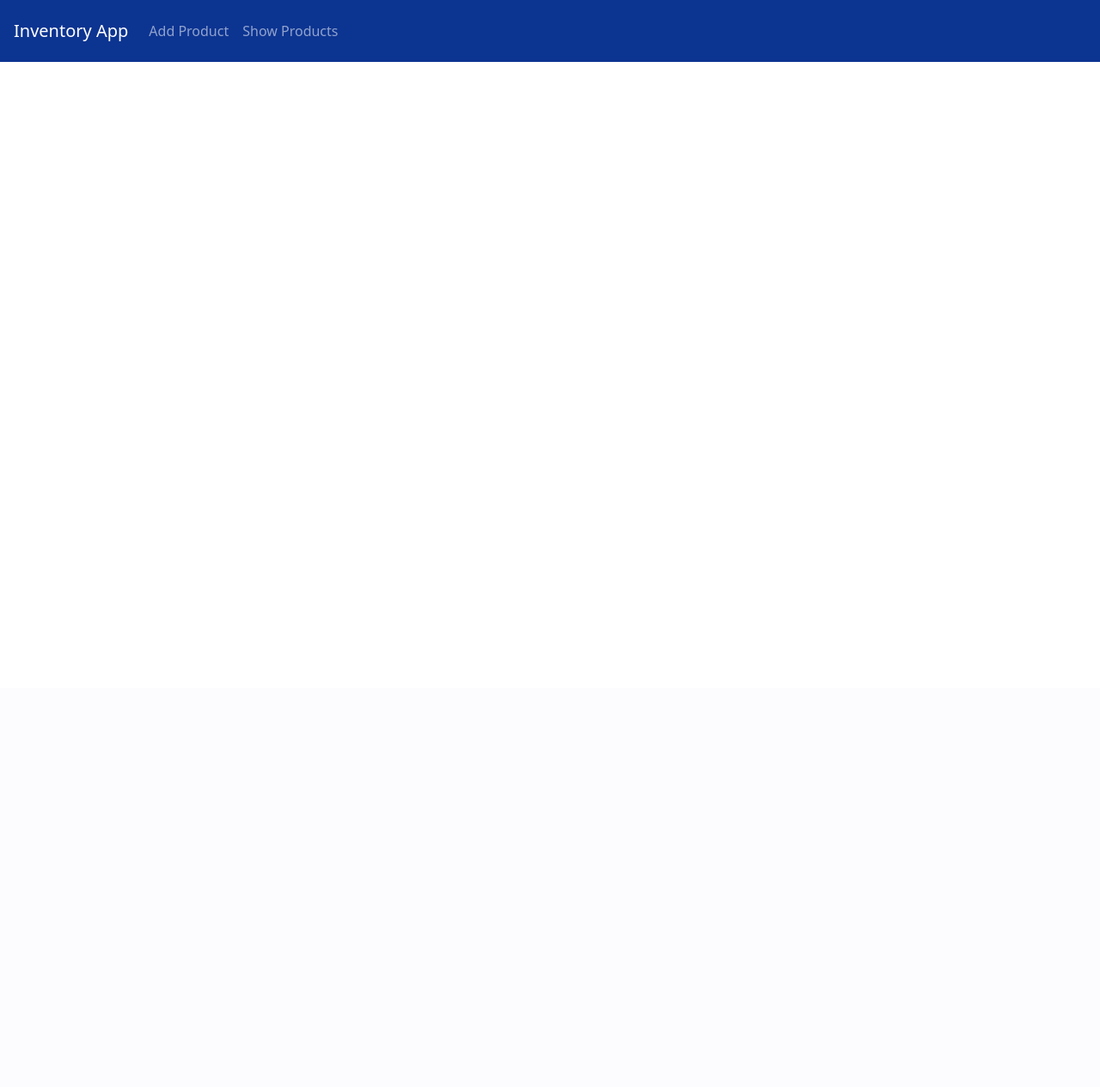
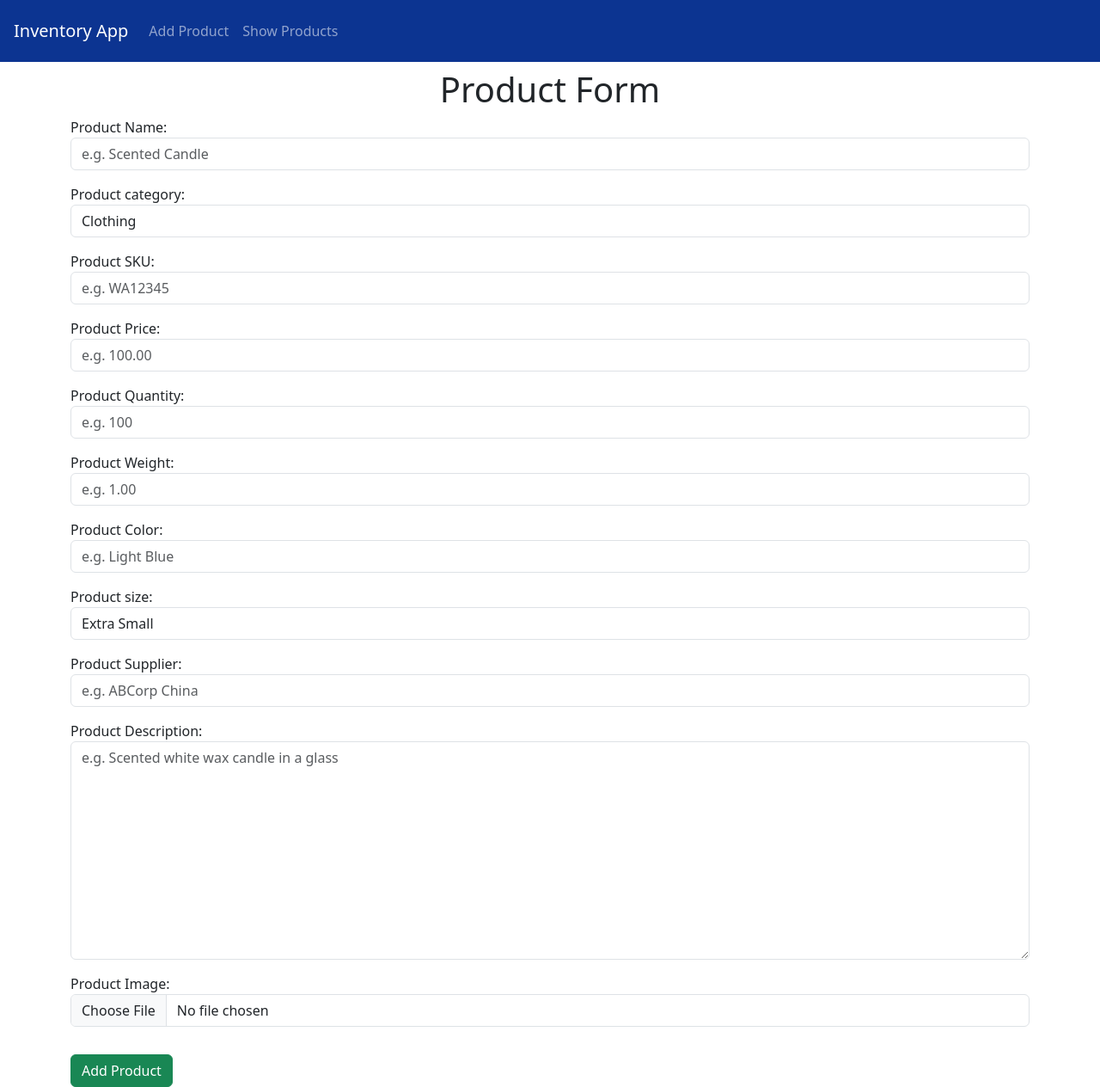
Before and after one commit to Maz-hub/InventoryMS, a Django app: page /create/ in a window 1280 px wide. Shown: the whole page at 86% size. Before the commit the page ends 72 px from the top, so only its background shows below. Run offline with Django 5.2, Linux system fonts and the light colour scheme.

Commit message:
product_form.html  and update forms.py for drop-down categories

```diff
--- a/InventoryMS/InventoryApp/forms.py
+++ b/InventoryMS/InventoryApp/forms.py
@@ -3,6 +3,31 @@ from django import forms
 from .models import Product
 
 class ProductForm(forms.ModelForm):
+    CATEGORY_CHOICES = [
+        ('Clothing', 'Clothing'),
+        ('Electronics', 'Electronics'),
+        ('Home Decor', 'Home Decor'),
+        ('Beauty', 'Beauty'),
+        ('Sports', 'Sports'),
+        ('Books', 'Books'),
+        ('Others', 'Others'),
+    ]
+
+    SIZE_CHOICES = [
+        ('Extra Small', 'Extra Small'),
+        ('Small', 'Small'),
+        ('Medium', 'Medium'),
+        ('Large', 'Large'),
+        ('Extra Large', 'Extra Large'),
+        ('XXL', 'XXL'),
+        ('XXXL', 'XXXL'),
+        ('One Size', 'One Size'),
+    ]
+
+    # Dropdown fields using ChoiceField
+    product_category = forms.ChoiceField(choices=CATEGORY_CHOICES, widget=forms.Select(attrs={'class': 'form-control'}))
+    product_size = forms.ChoiceField(choices=SIZE_CHOICES, widget=forms.Select(attrs={'class': 'form-control'}))
+
     class Meta:
         model = Product
         fields = '__all__'
@@ -21,16 +46,14 @@ class ProductForm(forms.ModelForm):
             'product_image': 'Product Image'
         }
         widgets = {
-            'product_id': forms.NumberInput(attrs={'placeholder': 'e.g. 1', 'class': 'form-control'}),  # Optional
-            'product_name': forms.TextInput(attrs={'placeholder': 'e.g. Sented Candle', 'class': 'form-control'}),
-            'product_category': forms.Select(attrs={'class': 'form-control'}),  # Dropdown for categories
+            'product_id': forms.NumberInput(attrs={'placeholder': 'e.g. 1', 'class': 'form-control'}),
+            'product_name': forms.TextInput(attrs={'placeholder': 'e.g. Scented Candle', 'class': 'form-control'}),
             'product_sku': forms.TextInput(attrs={'placeholder': 'e.g. WA12345', 'class': 'form-control'}),
             'product_price': forms.NumberInput(attrs={'placeholder': 'e.g. 100.00', 'class': 'form-control'}),
             'product_quantity': forms.NumberInput(attrs={'placeholder': 'e.g. 100', 'class': 'form-control'}),
             'product_weight': forms.NumberInput(attrs={'placeholder': 'e.g. 1.00', 'class': 'form-control'}),
             'product_color': forms.TextInput(attrs={'placeholder': 'e.g. Light Blue', 'class': 'form-control'}),
-            'product_size': forms.Select(attrs={'class': 'form-control'}),  # Dropdown for sizes
             'product_supplier': forms.TextInput(attrs={'placeholder': 'e.g. ABCorp China', 'class': 'form-control'}),
             'product_description': forms.Textarea(attrs={'placeholder': 'e.g. Scented white wax candle in a glass', 'class': 'form-control'}),
-            'product_image': forms.FileInput(attrs={'class': 'form-control', 'accept': 'image/png, image/jpeg'})  # Restrict file types
-}
+            'product_image': forms.FileInput(attrs={'class': 'form-control', 'accept': 'image/png, image/jpeg'}),
+        }
--- a/InventoryMS/InventoryApp/templates/InventoryApp/product_confirm_delete.html
+++ b/InventoryMS/InventoryApp/templates/InventoryApp/product_confirm_delete.html
@@ -1,2 +1,7 @@
 <!-- Extend the base layout from the layout.html -->
 {% extends "InventoryApp/layout.html" %}
+
+{% block title %} Home Page {% endblock %}
+
+{% block content %}
+{% endblock %}
--- a/InventoryMS/InventoryApp/templates/InventoryApp/product_form.html
+++ b/InventoryMS/InventoryApp/templates/InventoryApp/product_form.html
@@ -1,2 +1,13 @@
 <!-- Extend the base layout from the layout.html -->
 {% extends "InventoryApp/layout.html" %}
+
+{% block title %} Add Product {% endblock %}
+
+{% block content %}
+<h1 class="text-center">Product Form</h1>
+<form method="POST" class="jumbotron">
+    {% csrf_token %}
+    {{ form.as_p }}
+    <button type="submit" class="btn btn-success btn-block mt-3">Add Product</button>
+</form>
+{% endblock %}
--- a/InventoryMS/InventoryApp/templates/InventoryApp/product_list.html
+++ b/InventoryMS/InventoryApp/templates/InventoryApp/product_list.html
@@ -1,2 +1,7 @@
 <!-- Extend the base layout from the layout.html -->
 {% extends "InventoryApp/layout.html" %}
+
+{% block title %} Products List {% endblock %}
+
+{% block content %}
+{% endblock %}
```
